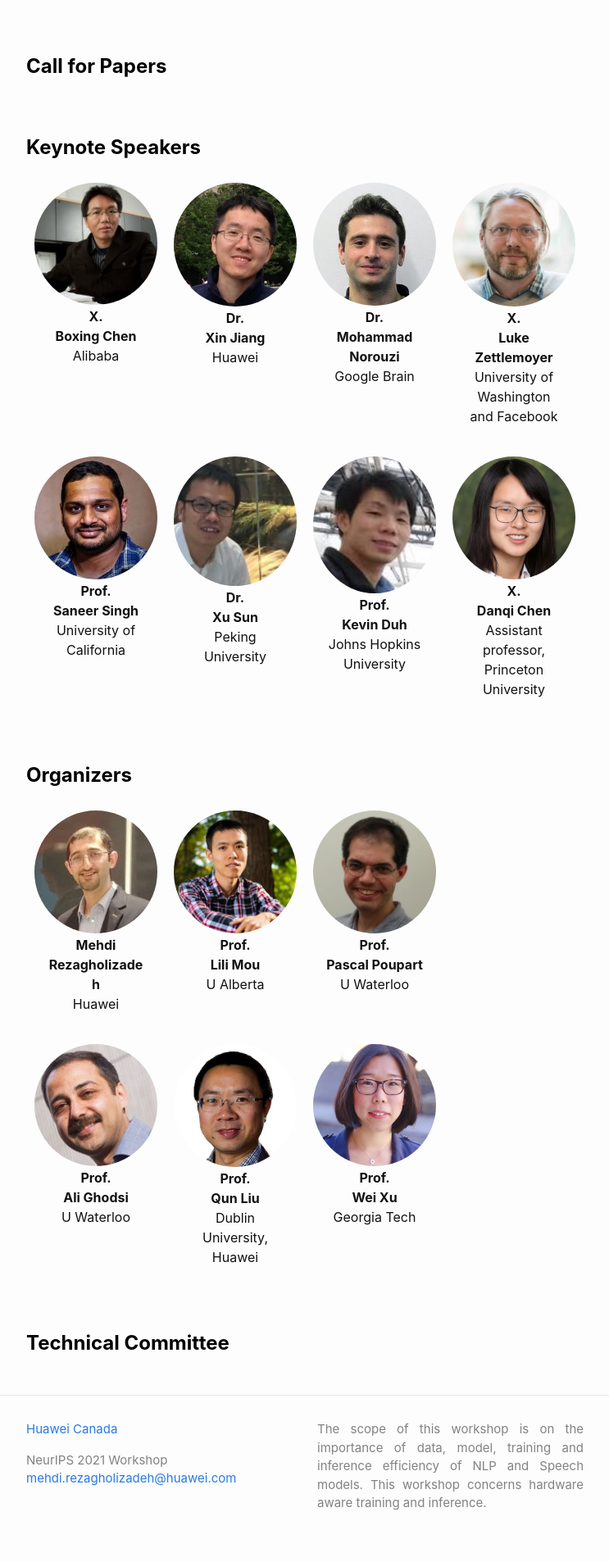
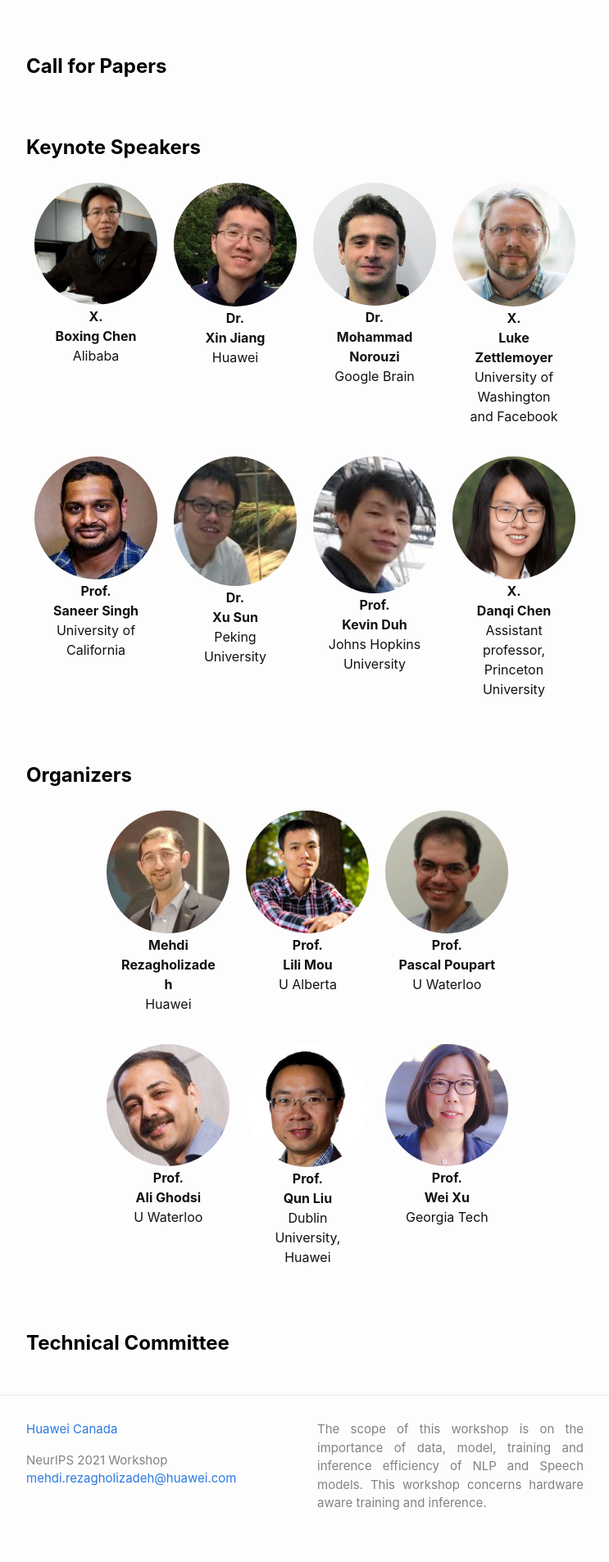
Before and after one commit to newsumm/newsumm.github.io, a Jekyll site: the page built from index.md, in a window 1280 px wide. Shown: the part 813-2719 px from the top of the page at 82% size, without its empty margins (268-1011 px from the left). Built offline with Jekyll 4.4.1, drawn with Linux system fonts in a browser that asks for light colours.

Commit message:
Centralized organizers

```diff
--- a/index.md
+++ b/index.md
@@ -143,7 +143,7 @@ Given the increasing interest in TML, the development of models that takes into
 <!-- Organizers -->
 <h2 class="blackpar_title" id="Organizers">Organizers</h2>
 <div class="row">
-	<div class="card column">
+	<div class="card column" style="margin-left:13%;">
 	  <img src="/images/Mehdi_Rezagholizadeh.jpg" alt="Mehdi Rezagholizadeh" style="width:100%; border-radius:50%;">
 	  <div class="container" >
 		<center>
@@ -181,7 +181,7 @@ Given the increasing interest in TML, the development of models that takes into
 	</div>
 </div>
 <div class="row">
-	<div class="card column">
+	<div class="card column" style="margin-left:13%;">
 	  <img src="/images/ali_ghodsi.jpg" alt="Ali Ghodsi" style="width:100%; border-radius:50%;">
 	  <div class="container">
 		<center>
```
